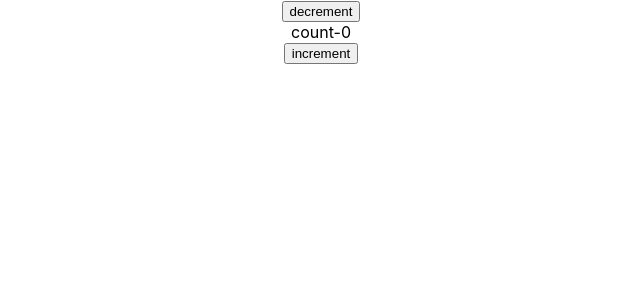
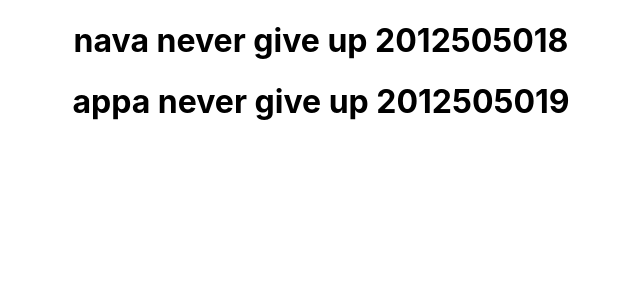
Before and after one commit to pop-dev5016/code-evolution-react, a React (Create React App) app: page / in a window 1280 px wide. Shown: the top 300 px of the page, without its empty margins (319-959 px from the left). Built offline with nearby package versions, Linux system fonts and the light colour scheme.

Commit message:
D structuring

```diff
--- a/src/App.js
+++ b/src/App.js
@@ -27,7 +27,9 @@ class App extends Component {
       <Welcome name="nava" regno="2012505018"></Welcome>
       <Welcome name="appa" regno="2012505019" ></Welcome> */}
       {/* <Message></Message> */}
-      <Counter></Counter>
+      {/* <Counter></Counter> */}
+      <Greet name="nava" regno="2012505018"></Greet>
+      <Greet name="appa" regno="2012505019"></Greet>
 
     </div>
   );
--- a/src/components/Function.js
+++ b/src/components/Function.js
@@ -3,12 +3,11 @@ import React from "react";
 // function Greet(){
 //     return <h1>never give up</h1>
 // }
-const Greet = (props)=>{ //////but props nuse pannu da
+const Greet = ({name,regno})=>{ //////but props nuse pannu da
 
     return (
         <div>
-        <h1>{props.name} never give up {props.regno}</h1>
-        {props.children}
+        <h1>{name} never give up {regno}</h1>
         </div>
     )
 }
```
